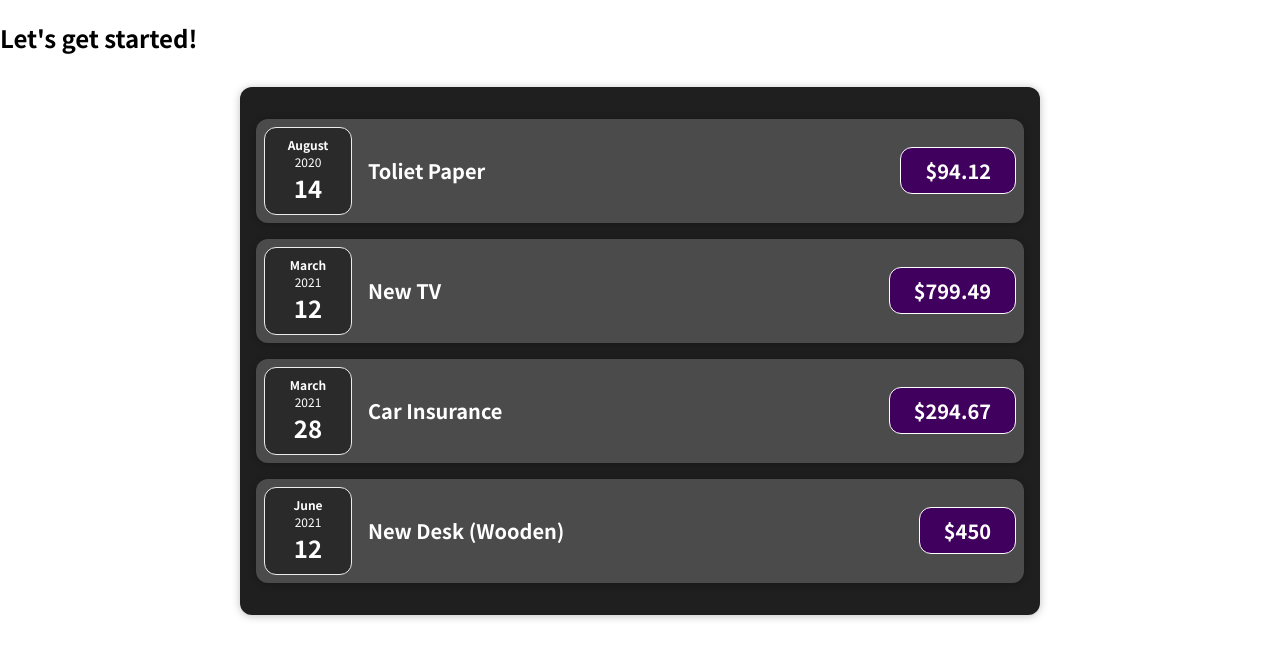
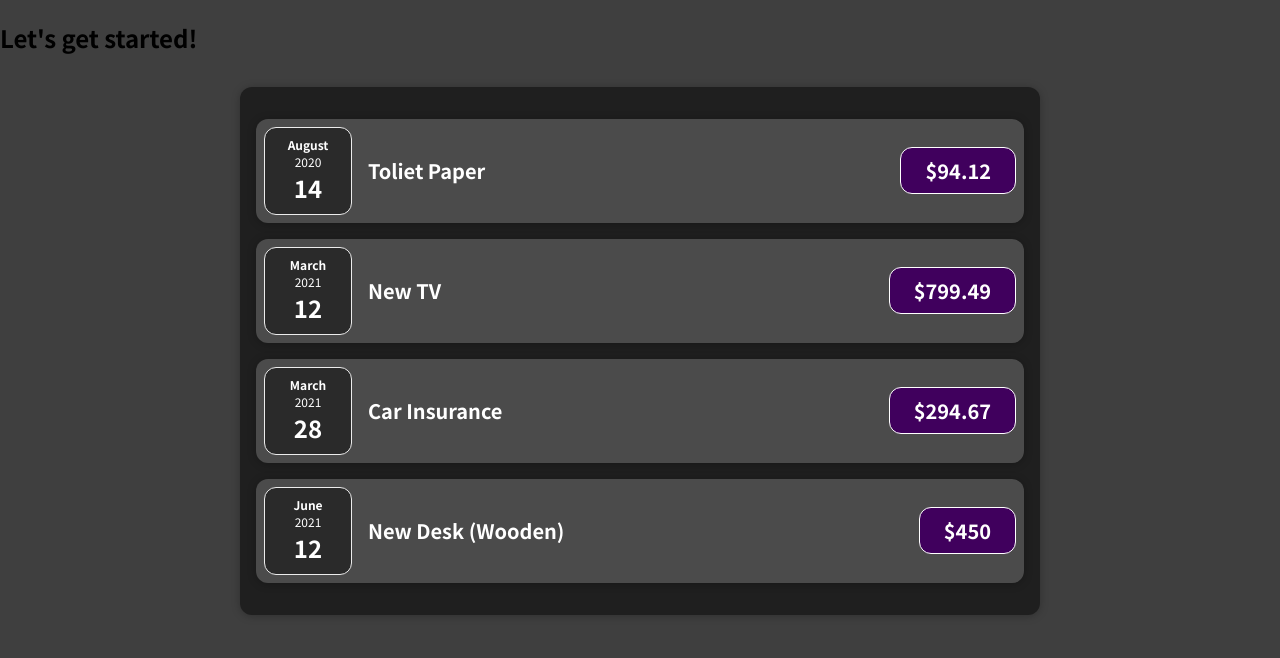
Before and after one commit to afrochef22/expenseTracker, a JavaScript app: page / in a window 1280 px wide. Shown: the top 658 px of the page. Built offline with nearby package versions, Linux system fonts and the light colour scheme.

Commit message:
test commit worked setting the change back

```diff
--- a/src/index.css
+++ b/src/index.css
@@ -10,5 +10,5 @@ html {
 
 body {
 	margin: 0;
-	background-color: #fff;
+	background-color: #3f3f3f;
 }
```
